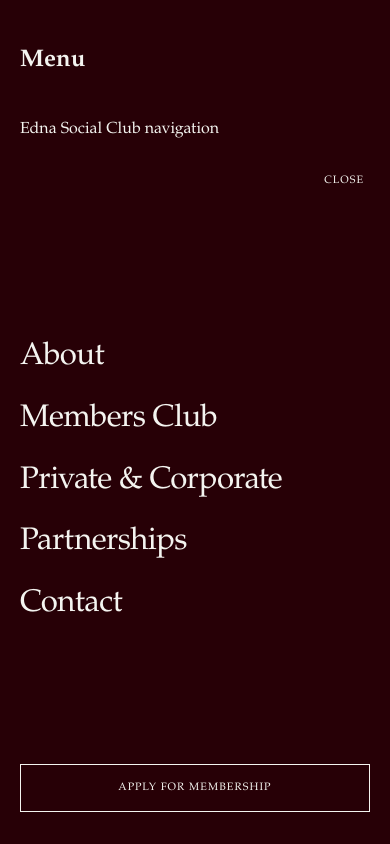
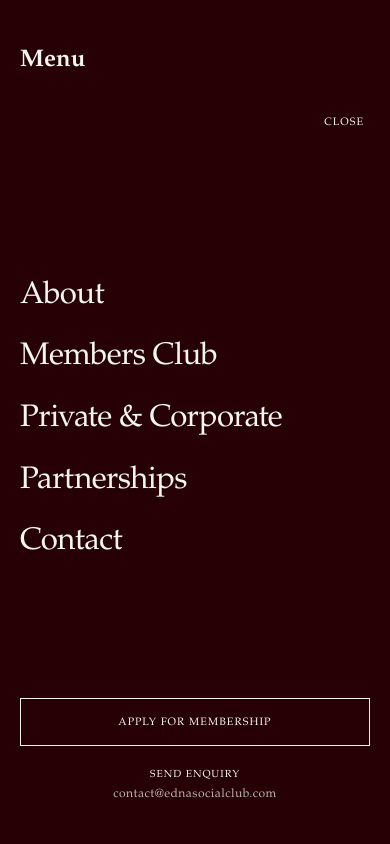
Before and after one commit to Ednasocialclub/ednasocialclub, a Next.js app: page /en in a window 390 px wide. Both pictures are taken after a click on the button "MENU". Shown: the top 844 px of the page. Built offline with nearby package versions, Linux system fonts and the light colour scheme.

Commit message:
Refine mobile menu contact action

```diff
--- a/app/globals.css
+++ b/app/globals.css
@@ -1951,6 +1951,28 @@
   text-transform: uppercase;
 }
 
+.mobile-menu__enquiry {
+  display: flex;
+  min-height: 3.25rem;
+  align-items: center;
+  justify-content: center;
+  flex-direction: column;
+  gap: 0.18rem;
+  margin-top: 0.85rem;
+  padding: 0.55rem 0;
+  font-size: 0.64rem;
+  letter-spacing: 0.1em;
+  line-height: 1.35;
+  text-transform: uppercase;
+}
+
+.mobile-menu__enquiry-email {
+  font-size: 0.76rem;
+  letter-spacing: 0.035em;
+  opacity: 0.72;
+  text-transform: none;
+}
+
 .reveal {
   animation: reveal 550ms cubic-bezier(0.2, 0.7, 0.2, 1) both;
 }
--- a/components/site-header.tsx
+++ b/components/site-header.tsx
@@ -84,7 +84,7 @@
   brandAlt,
   primaryNavLabel,
   mobileNavLabel,
-  mobileNavDescription,
+  enquiryLabel,
 }: {
   locale: Locale;
   nav: NavigationCopy;
@@ -94,7 +94,7 @@
   brandAlt: string;
   primaryNavLabel: string;
   mobileNavLabel: string;
-  mobileNavDescription: string;
+  enquiryLabel: string;
 }) {
   const pathname = usePathname();
   const [isMenuOpen, setIsMenuOpen] = useState(false);
@@ -215,14 +215,10 @@
                 open
                 aria-modal="true"
                 aria-labelledby="mobile-menu-title"
-                aria-describedby="mobile-menu-description"
               >
                 <h2 className="sr-only" id="mobile-menu-title">
                   {menuLabel}
                 </h2>
-                <p className="sr-only" id="mobile-menu-description">
-                  {mobileNavDescription}
-                </p>
                 <div className="mobile-menu__topline">
                   <span aria-hidden="true" />
                   <button
@@ -255,6 +251,15 @@
                 >
                   {nav.apply}
                 </MembershipApplicationLink>
+                <a
+                  className="mobile-menu__enquiry"
+                  href="mailto:contact@ednasocialclub.com"
+                >
+                  <span>{enquiryLabel}</span>
+                  <span className="mobile-menu__enquiry-email">
+                    contact@ednasocialclub.com
+                  </span>
+                </a>
               </dialog>
             </div>,
             document.body,
--- a/components/site-shell.tsx
+++ b/components/site-shell.tsx
@@ -47,7 +47,7 @@
         brandAlt={copy.brandAlt}
         primaryNavLabel={copy.primaryNavLabel}
         mobileNavLabel={copy.mobileNavLabel}
-        mobileNavDescription={copy.mobileNavDescription}
+        enquiryLabel={copy.pages.contact.form.submit}
       />
 
       {children}
--- a/lib/i18n.ts
+++ b/lib/i18n.ts
@@ -53,7 +53,6 @@
     close: 'Close',
     primaryNavLabel: 'Primary navigation',
     mobileNavLabel: 'Mobile navigation',
-    mobileNavDescription: 'Edna Social Club navigation',
     brandAlt: 'Edna Social Club',
     emblemAlt: 'Edna Social Club, established 2025',
     pressLabel: 'Press',
@@ -87,7 +86,6 @@
     close: 'Sulje',
     primaryNavLabel: 'Päänavigaatio',
     mobileNavLabel: 'Mobiilinavigaatio',
-    mobileNavDescription: 'Edna Social Clubin navigaatio',
     brandAlt: 'Edna Social Club',
     emblemAlt: 'Edna Social Club, perustettu 2025',
     pressLabel: 'Media',
```
